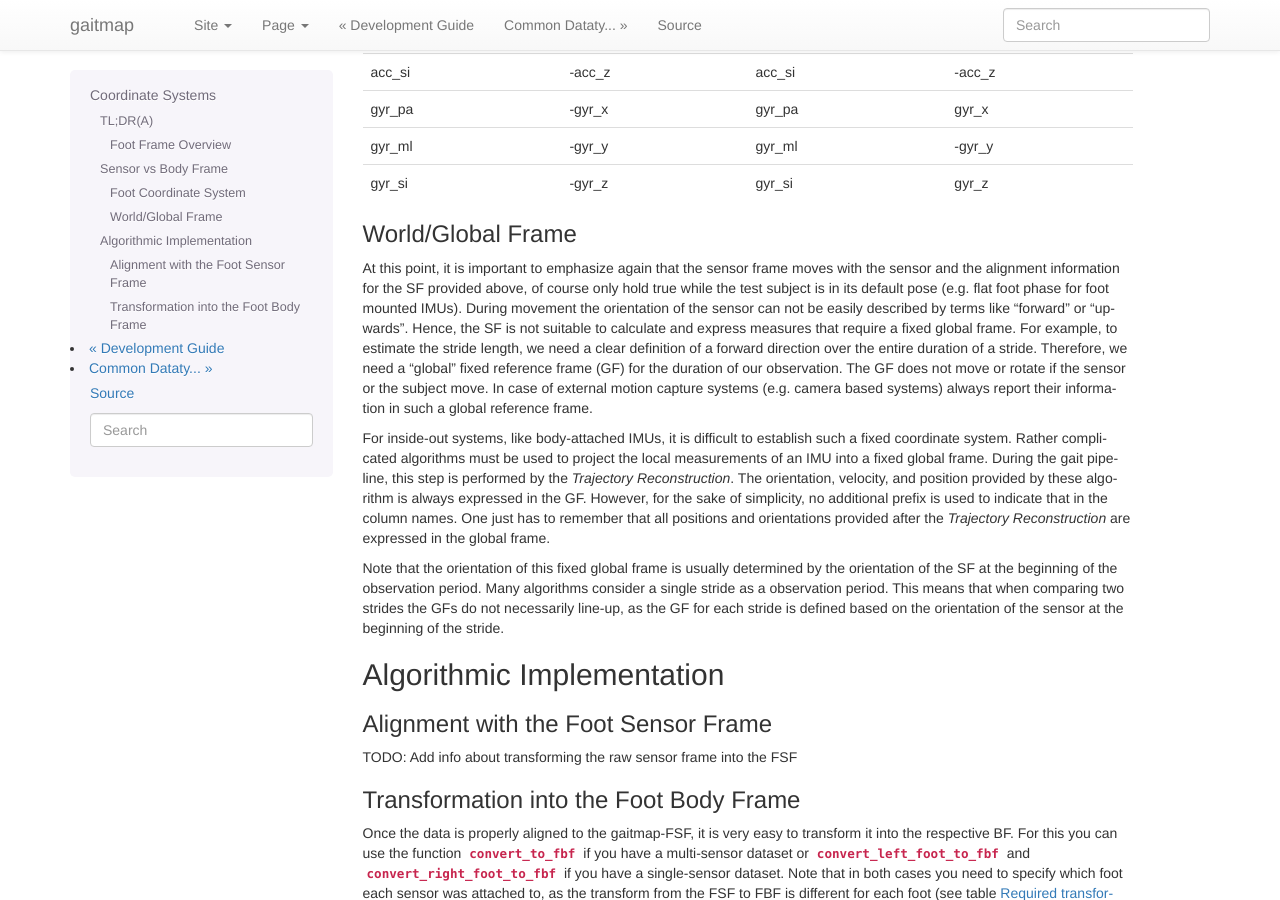
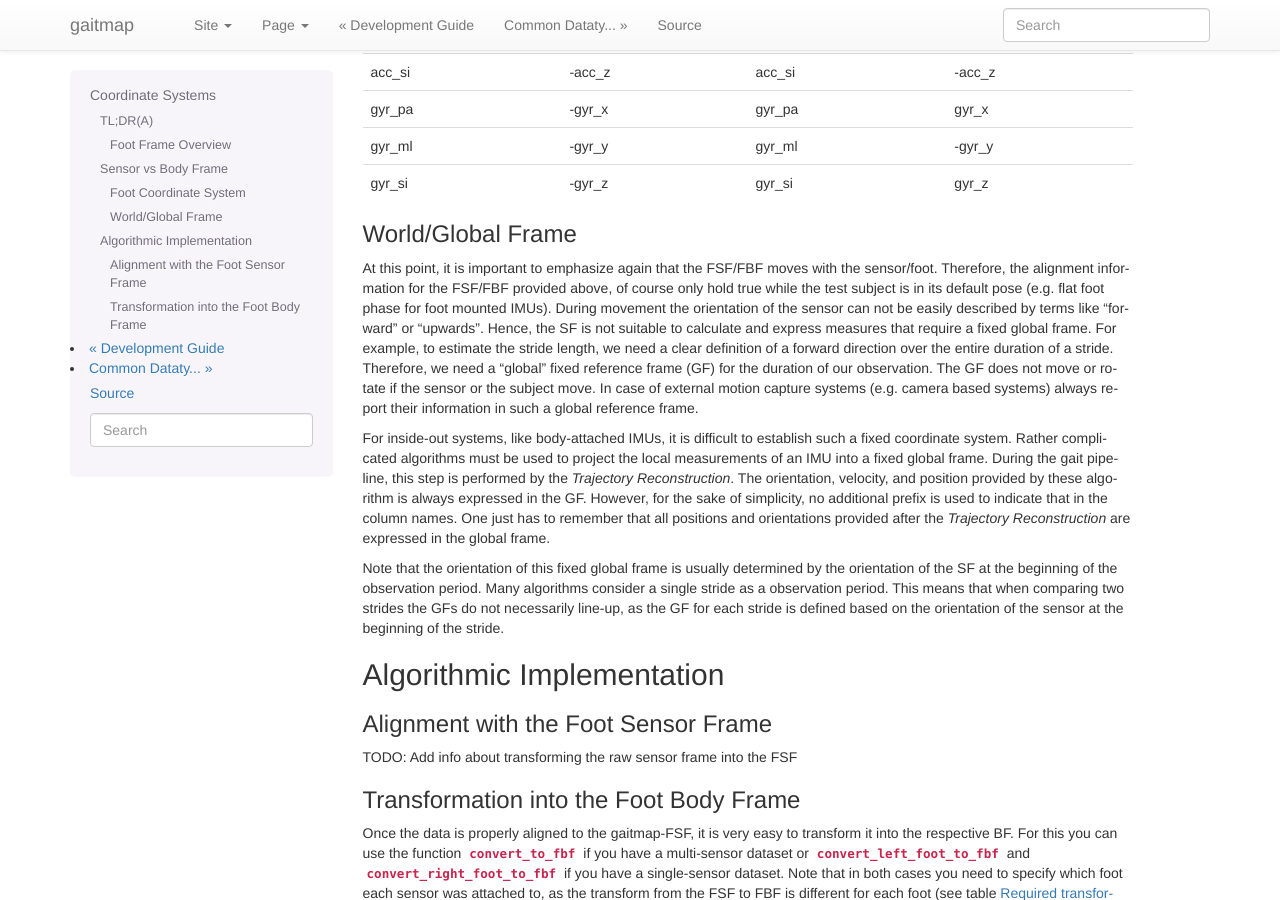
Before and after one commit to mad-lab-fau/gaitmap, a Sphinx documentation site: the page built from docs/guides/Coordinate-Systems.rst, in a window 1280 px wide and 900 px high, scrolled down 3260 px. Built offline with Sphinx 7.4.7, drawn with Linux system fonts in a browser that asks for light colours; pages that are not in the unit, such as notebooks, are missing from menus.

Commit message:
SF -> SF & BF, since both move with foot

```diff
--- a/docs/guides/Coordinate-Systems.rst
+++ b/docs/guides/Coordinate-Systems.rst
@@ -186,8 +186,8 @@ in [1]_ (see :ref:`ff`).
 World/Global Frame
 ------------------
 
-At this point, it is important to emphasize again that the sensor frame moves with the sensor and the alignment
-information for the SF provided above, of course only hold true while the test subject is in its default pose (e.g.
+At this point, it is important to emphasize again that the FSF/FBF moves with the sensor/foot. Therefore, the alignment
+information for the FSF/FBF provided above, of course only hold true while the test subject is in its default pose (e.g.
 flat foot phase for foot mounted IMUs).
 During movement the orientation of the sensor can not be easily described by terms like "forward" or "upwards".
 Hence, the SF is not suitable to calculate and express measures that require a fixed global frame.
```
